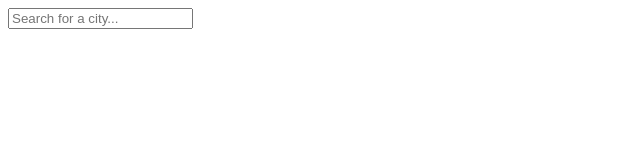
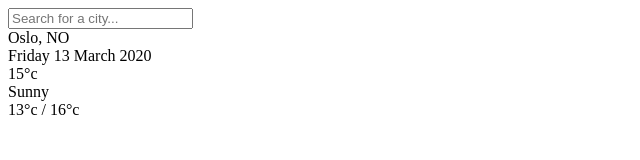
Before and after one commit to vsreyes/weather-app-js, a plain HTML site: page index.html in a window 1280 px wide. Shown: the whole page, without its empty margins (0-640 px from the left). Drawn offline with Linux system fonts and the light colour scheme.

Commit message:
Edited index.html

```diff
--- a/index.html
+++ b/index.html
@@ -11,6 +11,18 @@
         <header>
             <input type="text" autocomplete="off" class="search-box" placeholder="Search for a city..." />
         </header>
+        <main>
+            <section class="location">
+                <div class="city">Oslo, NO</div>
+                <div class="date">Friday 13 March 2020</div>
+            </section>
+        <div class="current">
+            <div class="temp">15<span>°c</span></div>
+                <div class="weather">Sunny</div>
+                <div class="hi-low">13°c / 16°c</div>
+        </div>
+        </main>
     </div>
+    <script src="main.js"></script>
 </body>
 </html>
```
